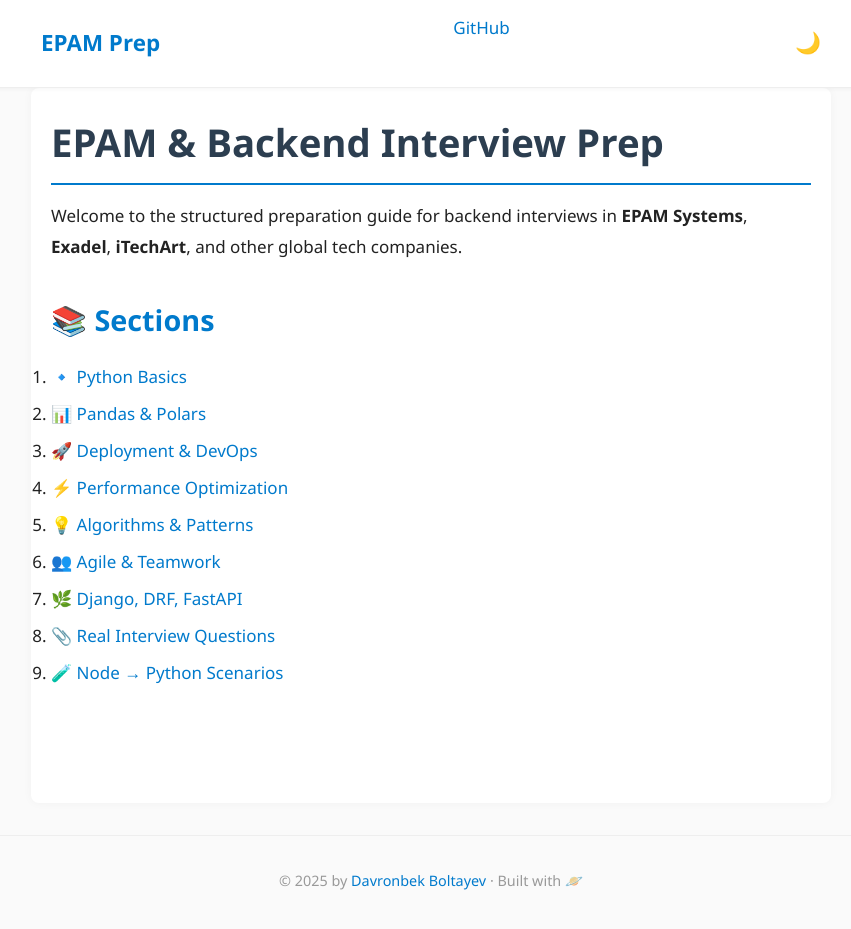
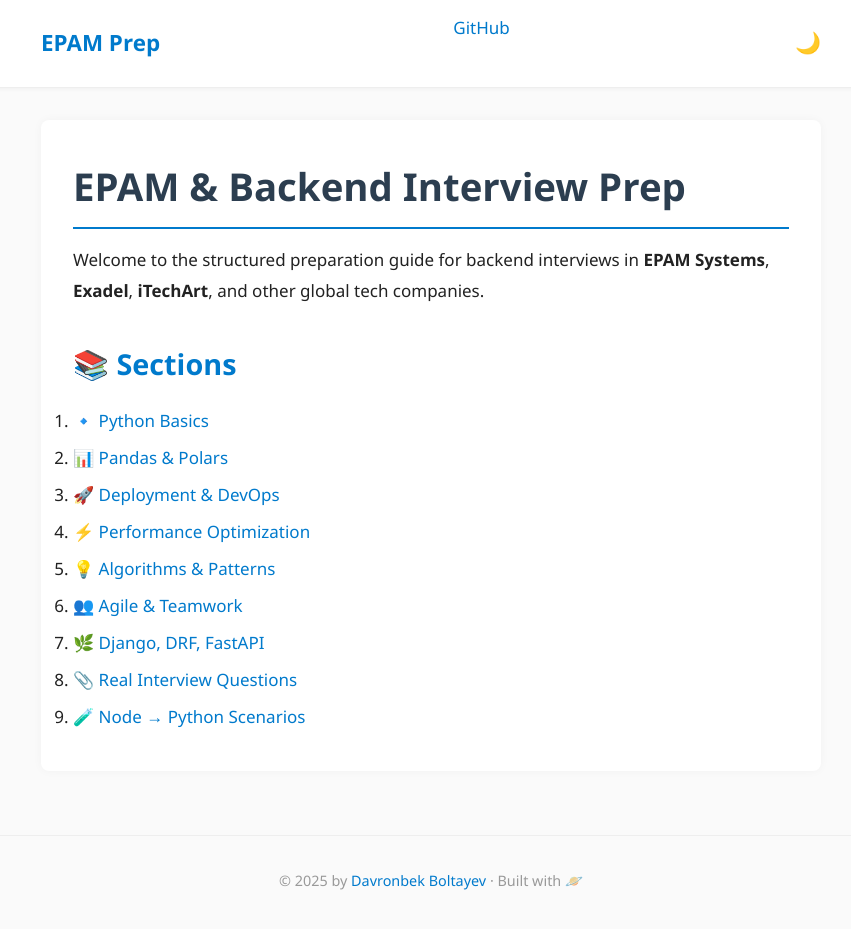
Before and after one commit to firdavsDev/epam-interview-prep, a Jekyll site: the page built from docs/index.md, in a window 1280 px wide and 942 px high. Shown: the top 929 px of the window, without its empty margins (209-1060 px from the left). Built offline with Jekyll 4.4.1, drawn with Linux system fonts in a browser that asks for light colours.

Commit message:
Remove inline styles from main element for cleaner layout

```diff
--- a/docs/_layouts/default.html
+++ b/docs/_layouts/default.html
@@ -25,7 +25,7 @@
     </nav>
 
     <!-- 🔸 MAIN -->
-    <main style="padding: 20px; max-width: 800px; margin: auto;">
+    <main>
         {{ content }}
     </main>
 
```
